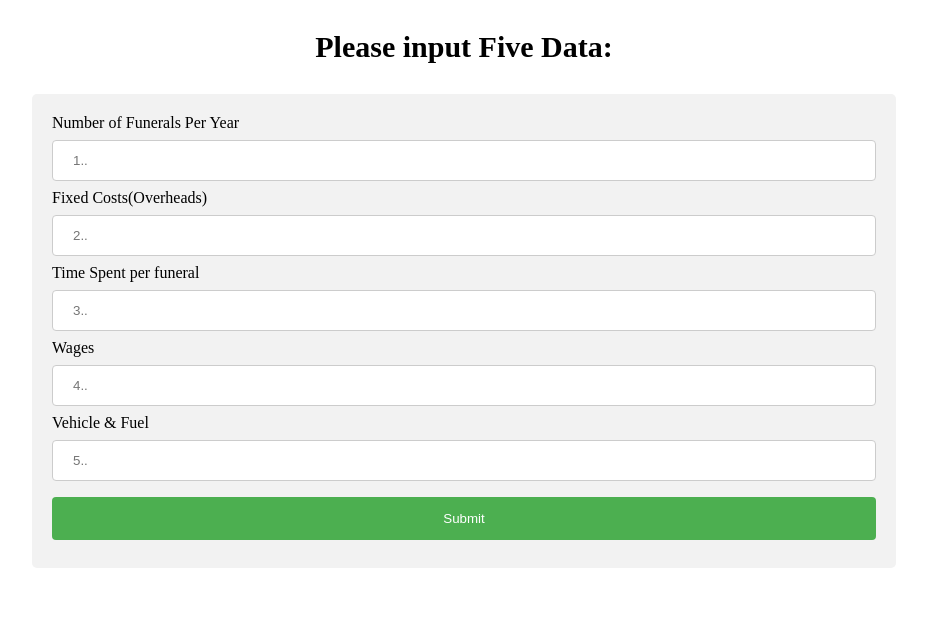
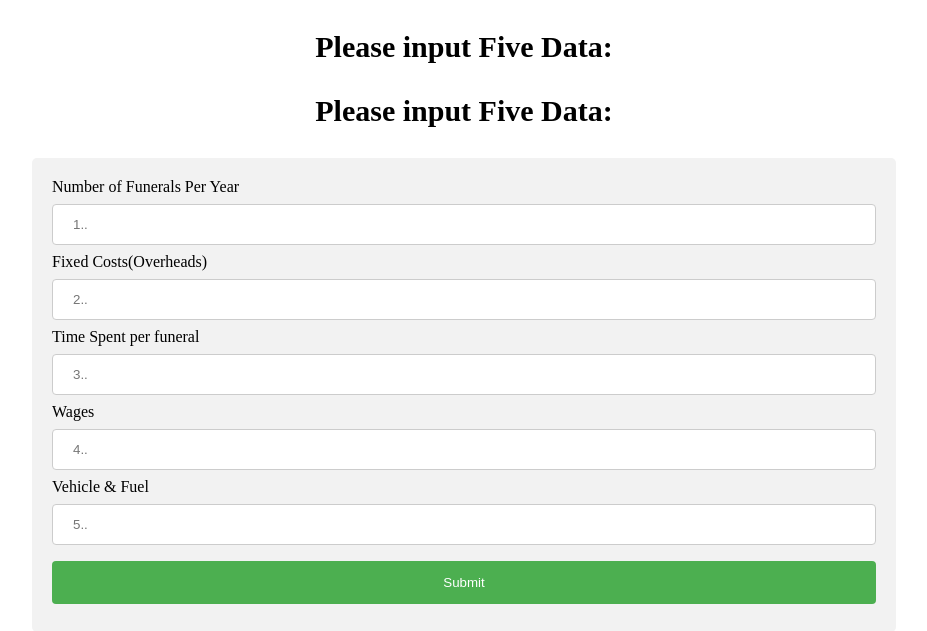
Before and after one commit to goldensniper88/pythonCalcProject, a Flask app: page / in a window 1280 px wide. Shown: the top 631 px of the page, without its empty margins (176-1103 px from the left). Run offline with Flask 2, Linux system fonts and the light colour scheme.

Commit message:
hello html changed

```diff
--- a/myapp/templates/hello.html
+++ b/myapp/templates/hello.html
@@ -45,6 +45,7 @@ h3 {
 <body>
 
 <h3 align="center">Please input Five Data:</h3>
+<h3 align="center">Please input Five Data:</h3>
 
 <div>
   <form action="/forward/" style="bottom:200px; top:20px;" method = "post">
```
